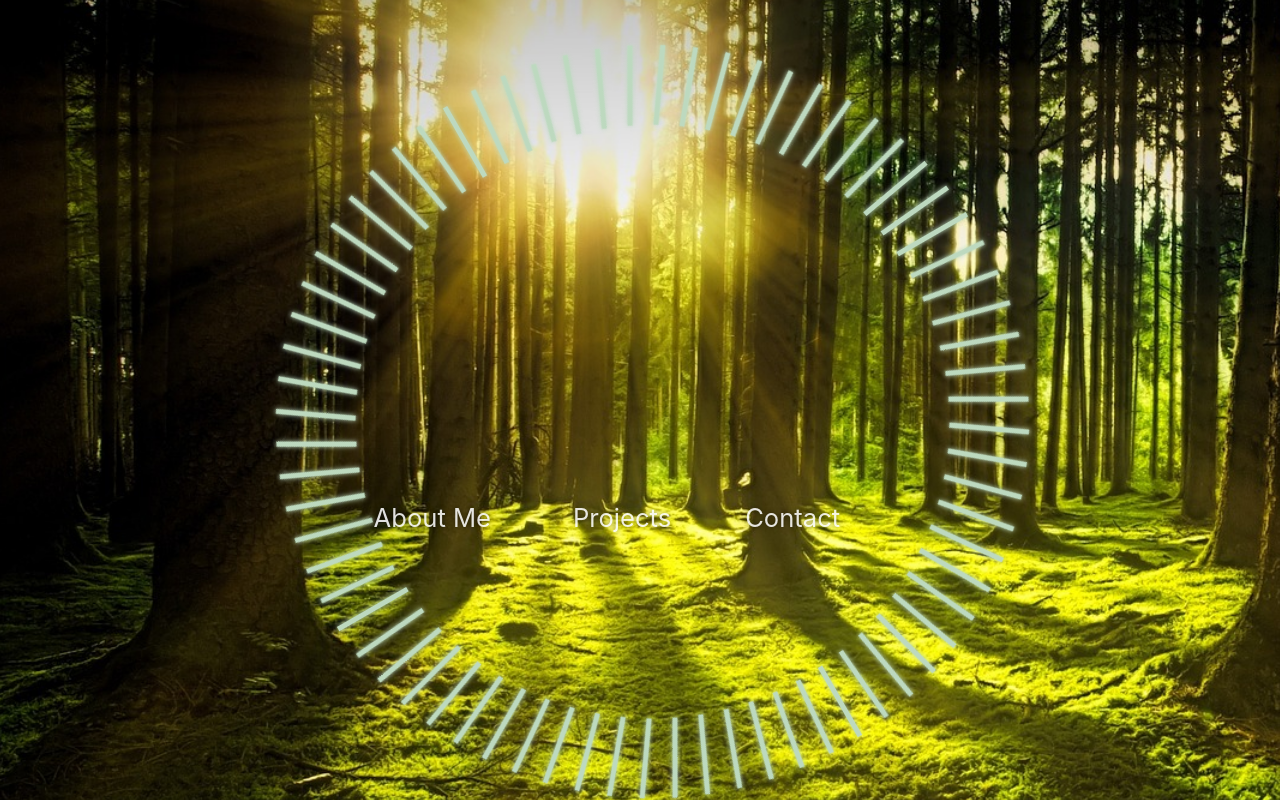
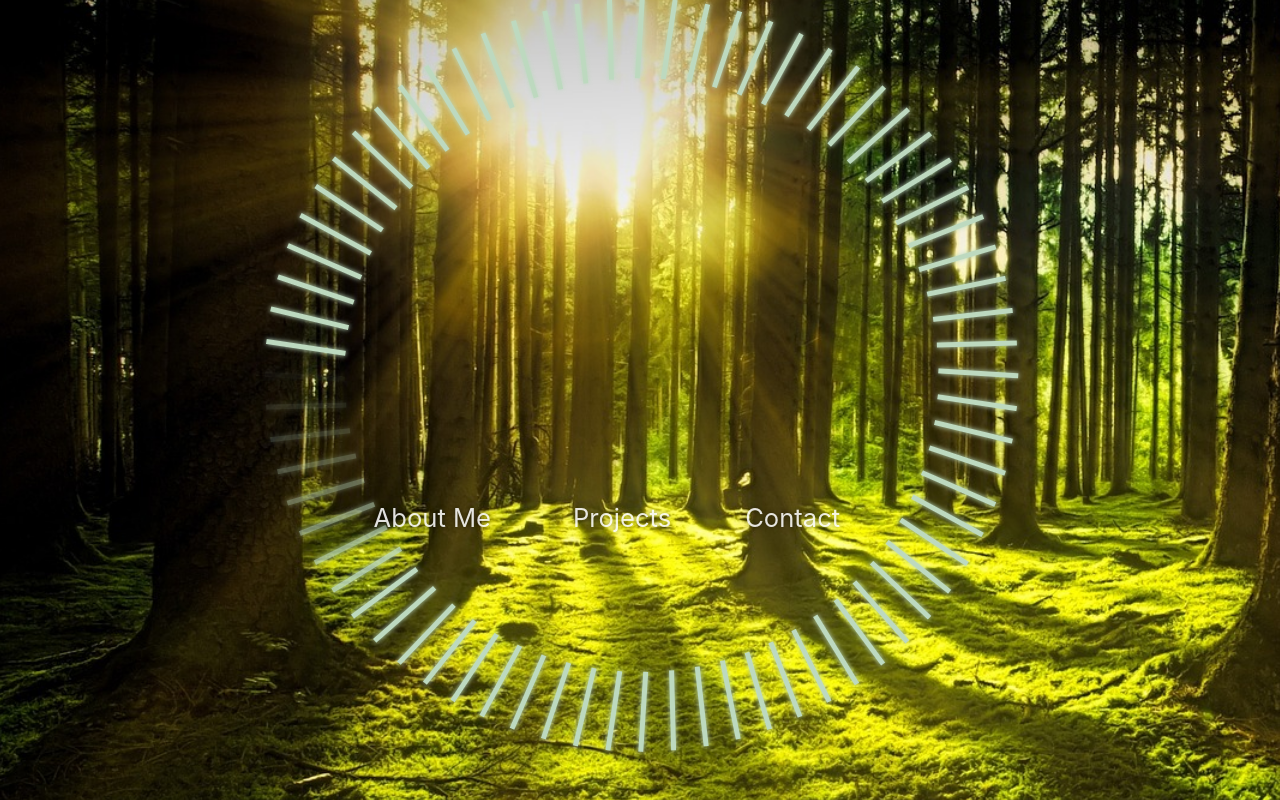
Before and after one commit to AcclaimedAP/cv2023, a Vue app: page / in a window 1280 px wide. Built offline with nearby package versions, Linux system fonts and the light colour scheme.

Commit message:
adjusted animation

```diff
--- a/src/components/circleShimmer.vue
+++ b/src/components/circleShimmer.vue
@@ -34,7 +34,7 @@ export default {
     transform: rotate(0);
   }
   100% {
-    transform: rotate(-30deg);
+    transform: rotate(-720deg);
   }
 }
 div {
@@ -45,10 +45,11 @@ div {
     background-color: rgba(255, 255, 255, 0);
     margin: 0;
     position: relative;
-    animation: 5s ease-out 0s 1 rotate forwards;
+    animation: 48s ease-out 0s 1 rotate forwards;
     @for $i from 1 through 72 {
         .lines:nth-child(#{$i}){
-              animation: calc(0.6s + $i * 0.1s) ease-out 0s 1 fadeIn;
+          opacity: 0;
+              animation: 1s ease-in calc(0.1s + $i * 0.1s) 1 fadeIn forwards;
             transform: rotate(calc(5deg * $i));
         }
     }
```
